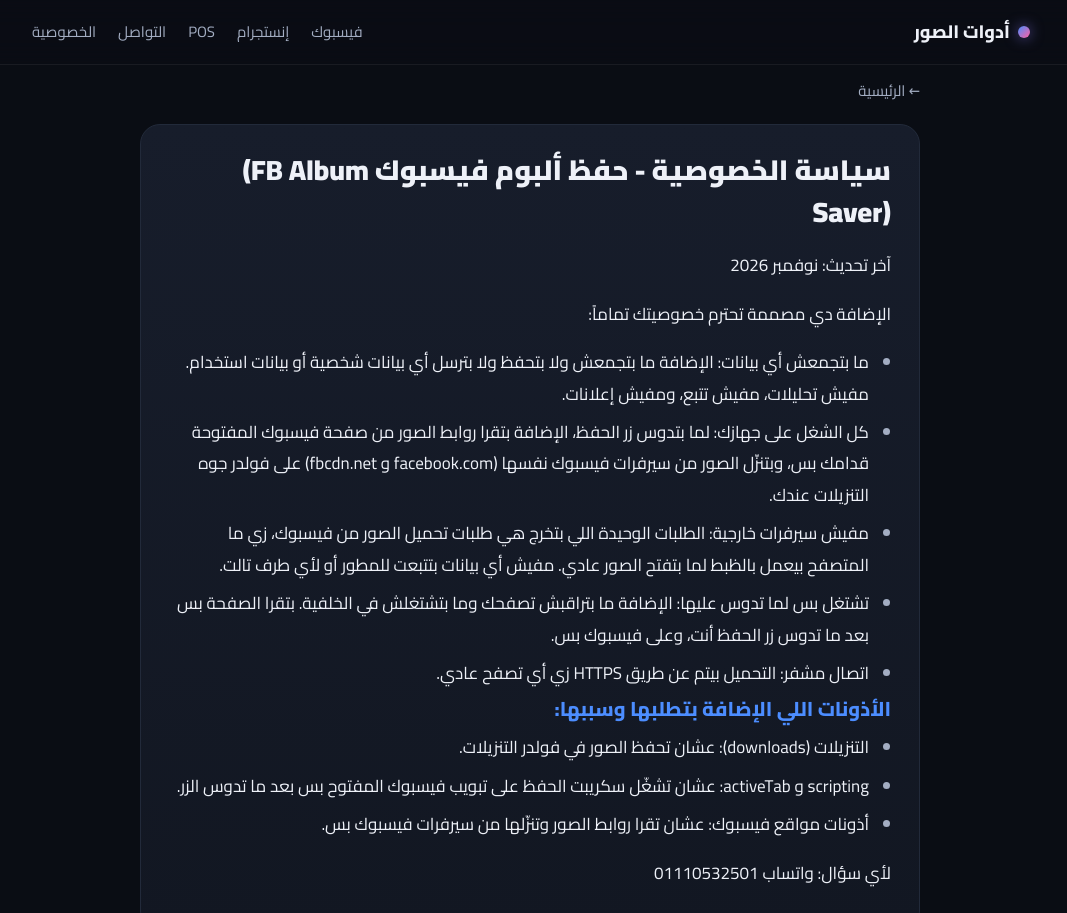
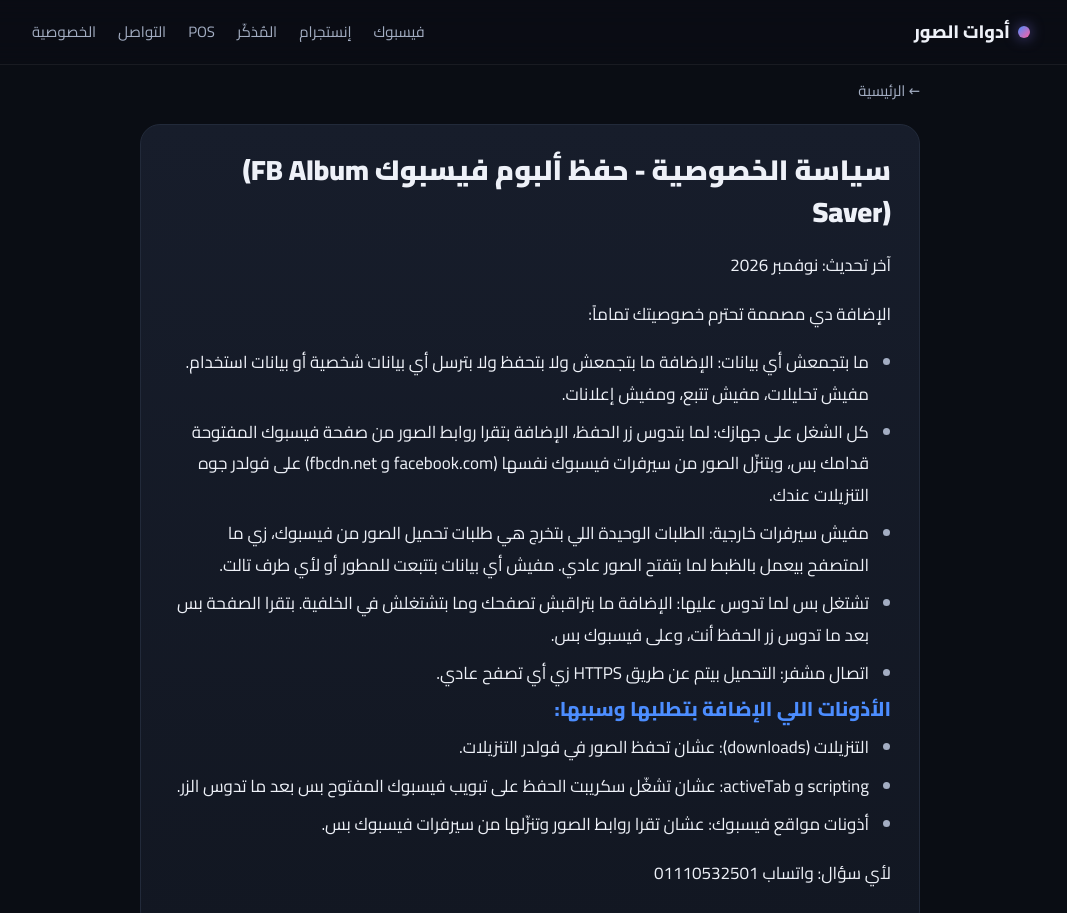
Before and after one commit to adelmagdytools/adelmagdytools.github.io, a plain HTML site: page privacy-fb.html in a window 1280 px wide. Shown: the top 913 px of the page, without its empty margins (110-1177 px from the left). Drawn offline with Linux system fonts and the light colour scheme.

Commit message:
Update navigation links in privacy-fb.html

```diff
--- a/privacy-fb.html
+++ b/privacy-fb.html
@@ -13,7 +13,7 @@
 </head>
 <body class="policy">
 <header class="nav"><div class="nav-in"><a class="brand" href="index.html"><span class="dot"></span>أدوات الصور</a>
-<nav><a href="index.html#fb">فيسبوك</a><a href="index.html#ig">إنستجرام</a><a href="index.html#pos">POS</a><a href="index.html#contact">التواصل</a><a href="privacy-fb.html">الخصوصية</a></nav></div></header>
+<nav><a href="index.html#fb">فيسبوك</a><a href="index.html#ig">إنستجرام</a><a href="index.html#rem">المُذكّر</a><a href="index.html#pos">POS</a><a href="index.html#contact">التواصل</a><a href="privacy-fb.html">الخصوصية</a></nav></div></header>
 <main class="doc"><a class="back" href="index.html">← الرئيسية</a>
 <article class="card"><h1>سياسة الخصوصية - حفظ ألبوم فيسبوك <bdi dir="ltr">(FB Album Saver)</bdi></h1><p>آخر تحديث: نوفمبر 2026</p>
 <p>الإضافة دي مصممة تحترم خصوصيتك تماماً:</p>
```
